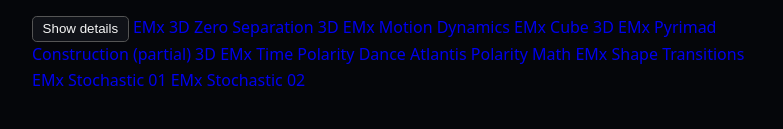
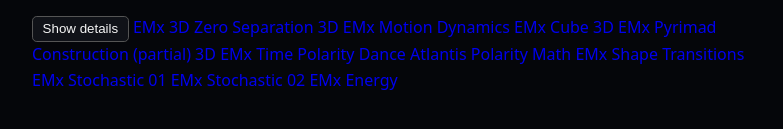
Before and after one commit to Windthorn-Paradoxan/Windthorn-Paradoxan.github.io, a plain HTML site: page index.html in a window 1280 px wide. Shown: the part 307-436 px from the top of the page, without its empty margins (248-1031 px from the left). Drawn offline with Linux system fonts and the light colour scheme.

Commit message:
Add link to EMx Energy in index.html

```diff
--- a/index.html
+++ b/index.html
@@ -45,6 +45,7 @@
       <a href="visuals/emx_geo.html">EMx Shape Transitions</a>
       <a href="visuals/emx-stochastic-viz.html">EMx Stochastic 01</a>
       <a href="visuals/emx_stochastic_2.html">EMx Stochastic 02</a>
+      <a href="visuals/emx_energy.html">EMx Energy</a>
     </p>
     <div id="details" hidden>
       <p>Here you can embed plots, small tools, or interactive explanations using plain JavaScript.</p>
```
